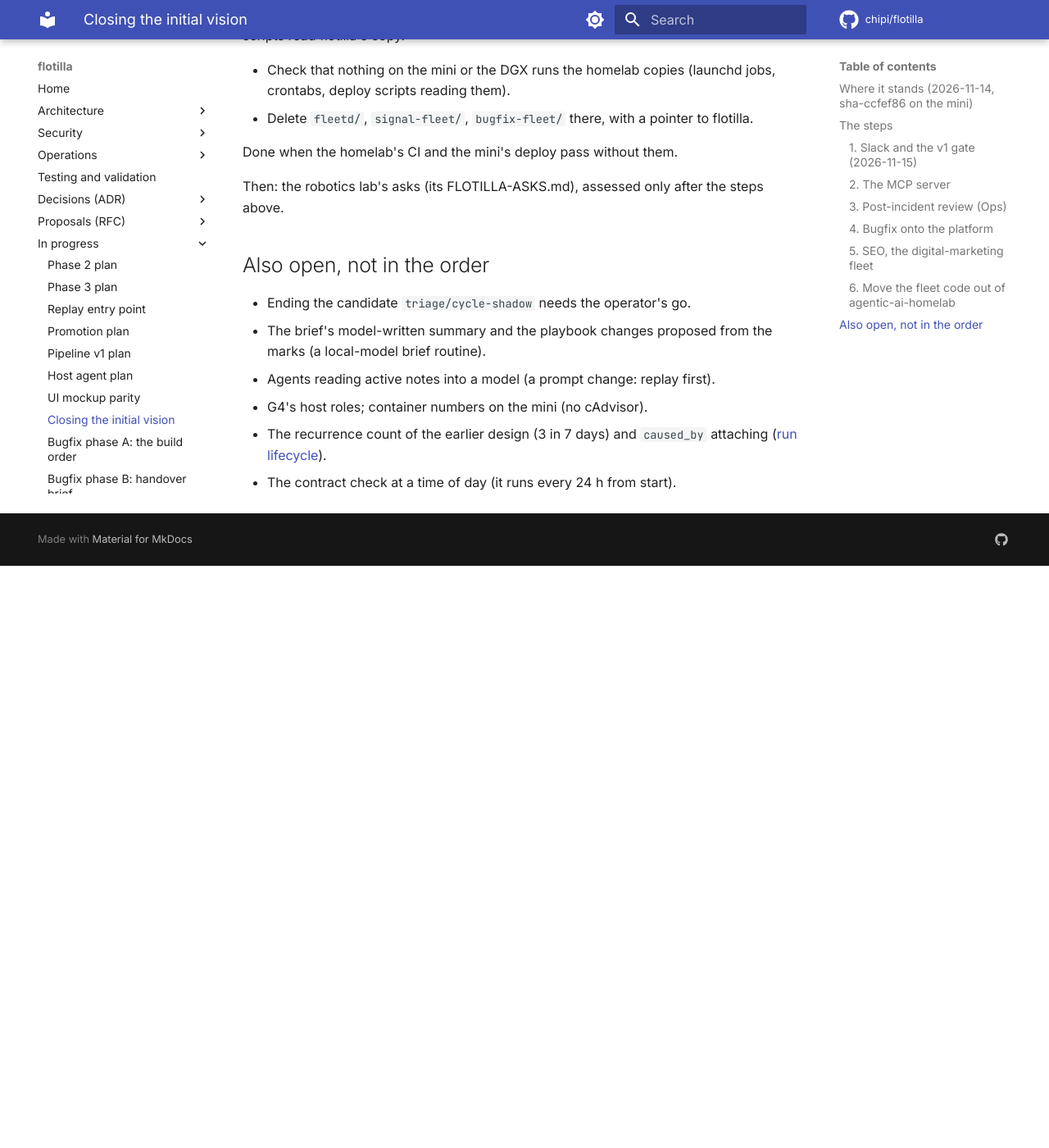
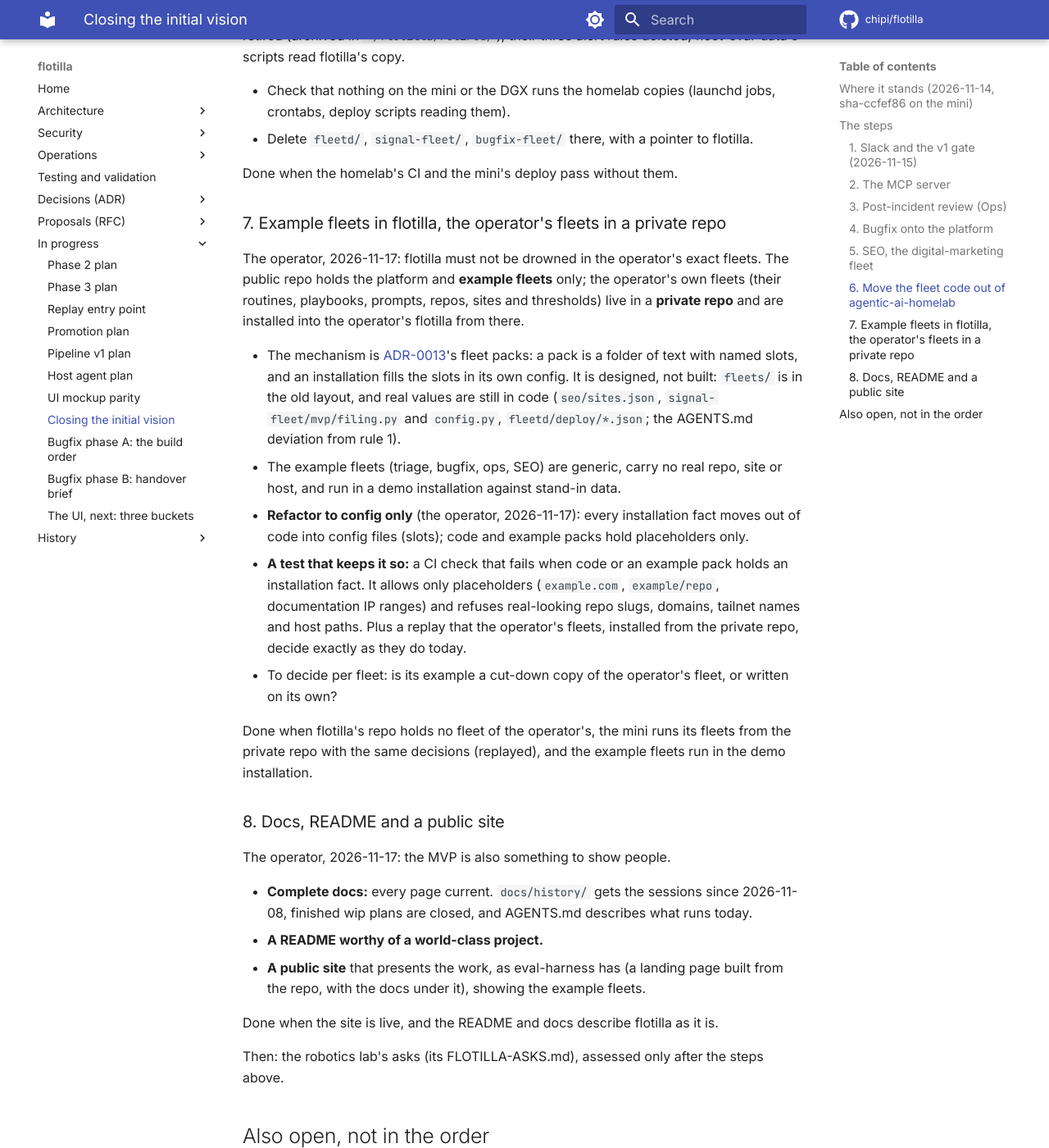
Before and after one commit to chipi/flotilla, an MkDocs documentation site: the page built from docs/wip/vision-plan.md, in a window 1280 px wide and 1400 px high, scrolled down 4111 px. Shown: the whole window at 82% size. Built offline with MkDocs 1.6.1 and Material for MkDocs 9.7.7, drawn with Linux system fonts in a browser that asks for light colours; comment, search, counter and statistics services are not loaded; before the commit the page ends 4801 px from its top, so only the background shows below that; some of the changed text lies outside the part shown.

Commit message:
vision plan: the MVP (operator, 2026-11-17): example fleets public, the operator's in a private repo, config only with a test; docs, README and a public site
Co-Authored-By: Claude Opus 5.5 <noreply@anthropic.com>
Claude-Session: https://claude.ai/code/session_01DJqN6uZH62eWy2Vu89dztT

```diff
--- a/docs/wip/vision-plan.md
+++ b/docs/wip/vision-plan.md
@@ -7,7 +7,8 @@ The vision is the operator's of 2026-11-08 ([RFC-0001](../rfc/RFC-0001-fleet-pla
 ops and a digital-marketing fleet (SEO first); a ledger of every decision; specs and config; a small
 control plane with a CLI, an API, its own UI and an MCP server; the homelab's observability from the
 first deploy. The order: redesign what exists into the platform, add SEO, then move every fleet
-out of agentic-ai-homelab. The order of the steps below is the operator's (2026-11-14).
+out of agentic-ai-homelab. The order of the steps below is the operator's (2026-11-14). The operator
+calls closing them **the MVP** (2026-11-17), and added steps 7 and 8.
 
 ## Where it stands (2026-11-14, sha-ccfef86 on the mini)
 
@@ -142,6 +143,43 @@ the mini's `com.homelab.fleetd` and `com.homelab.bugfix-metrics` jobs retired (a
 
 Done when the homelab's CI and the mini's deploy pass without them.
 
+### 7. Example fleets in flotilla, the operator's fleets in a private repo
+
+The operator, 2026-11-17: flotilla must not be drowned in the operator's exact fleets. The public repo
+holds the platform and **example fleets** only; the operator's own fleets (their routines, playbooks,
+prompts, repos, sites and thresholds) live in a **private repo** and are installed into the operator's
+flotilla from there.
+
+- The mechanism is [ADR-0013](../adr/ADR-0013-fleet-packs.md)'s fleet packs: a pack is a folder of
+  text with named slots, and an installation fills the slots in its own config. It is designed, not
+  built: `fleets/` is in the old layout, and real values are still in code (`seo/sites.json`,
+  `signal-fleet/mvp/filing.py` and `config.py`, `fleetd/deploy/*.json`; the AGENTS.md deviation from
+  rule 1).
+- The example fleets (triage, bugfix, ops, SEO) are generic, carry no real repo, site or host, and
+  run in a demo installation against stand-in data.
+- **Refactor to config only** (the operator, 2026-11-17): every installation fact moves out of code
+  into config files (slots); code and example packs hold placeholders only.
+- **A test that keeps it so:** a CI check that fails when code or an example pack holds an
+  installation fact. It allows only placeholders (`example.com`, `example/repo`, documentation IP
+  ranges) and refuses real-looking repo slugs, domains, tailnet names and host paths. Plus a replay
+  that the operator's fleets, installed from the private repo, decide exactly as they do today.
+- To decide per fleet: is its example a cut-down copy of the operator's fleet, or written on its own?
+
+Done when flotilla's repo holds no fleet of the operator's, the mini runs its fleets from the private
+repo with the same decisions (replayed), and the example fleets run in the demo installation.
+
+### 8. Docs, README and a public site
+
+The operator, 2026-11-17: the MVP is also something to show people.
+
+- **Complete docs:** every page current. `docs/history/` gets the sessions since 2026-11-08, finished
+  wip plans are closed, and AGENTS.md describes what runs today.
+- **A README worthy of a world-class project.**
+- **A public site** that presents the work, as eval-harness has (a landing page built from the repo,
+  with the docs under it), showing the example fleets.
+
+Done when the site is live, and the README and docs describe flotilla as it is.
+
 Then: the robotics lab's asks (its FLOTILLA-ASKS.md), assessed only after the steps above.
 
 ## Also open, not in the order
```
